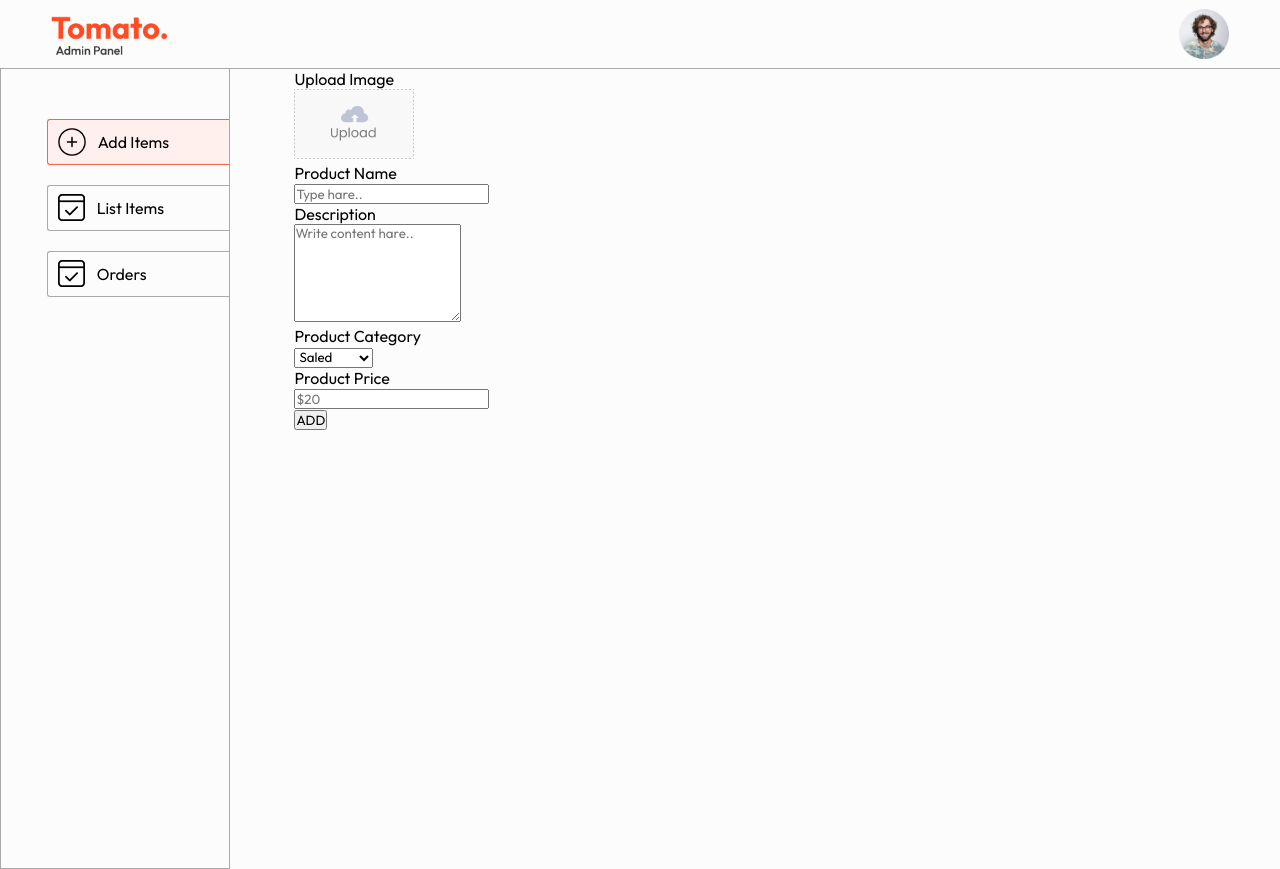
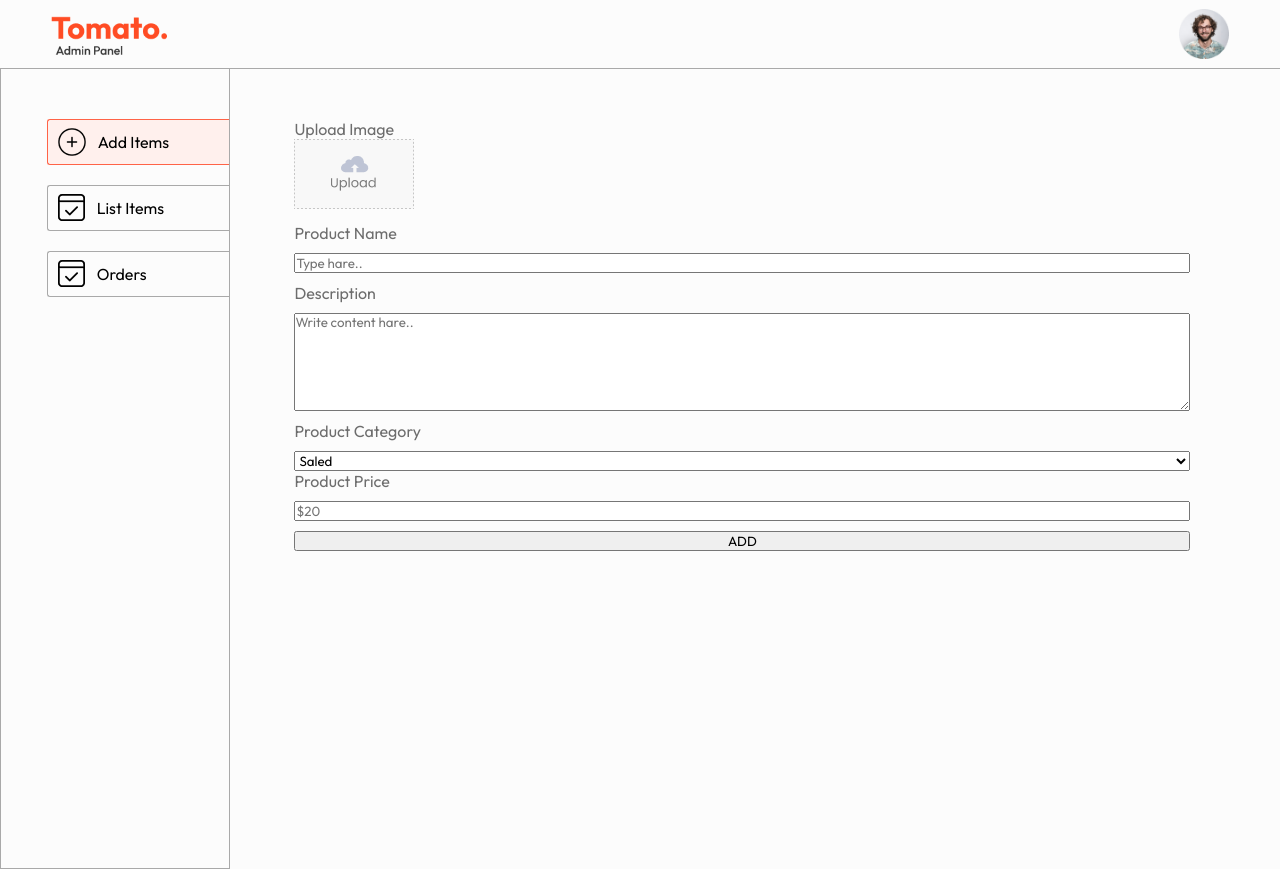
Before and after one commit to hasharas/Food-Delivery-app, a React app in the folder admin/: page /add in a window 1280 px wide. Built offline with nearby package versions, Linux system fonts and the light colour scheme; the HTML template or start-up script is replaced by a standard one.

Commit message:
Fix:fic some typing err

```diff
--- a/admin/src/index.css
+++ b/admin/src/index.css
@@ -26,3 +26,9 @@ hr {
 .app-componet {
   display: flex;
 }
+
+.flex-col {
+  display: flex;
+  flex-direction: column;
+  gap: 10px;
+}
--- a/admin/src/pages/Add/Add.css
+++ b/admin/src/pages/Add/Add.css
@@ -1,6 +1,9 @@
 .add {
   width: 70%;
   margin-left: max(5vw, 25px);
+  margin-top: 50px;
+  color: #6d6d6d;
+  font-size: 16px;
 }
 
 .flex-col {
--- a/admin/src/pages/Add/Add.jsx
+++ b/admin/src/pages/Add/Add.jsx
@@ -13,7 +13,7 @@ const Add = () => {
                               </label>
                               <input type="file" id='image' hidden required className='' />
                         </div>
-                        <div className="add-product-name flex col">
+                        <div className="add-product-name flex-col">
                               <p>Product Name</p>
                               <input type="text" name='name' placeholder='Type hare..' />
                         </div>
@@ -35,12 +35,13 @@ const Add = () => {
                                           <option value="Noodles">Noodles</option>
                                     </select>
                               </div>
-                              <div className="add-price">
+                              <div className="add-price flex-col">
                                     <p>Product Price</p>
                                     <input type="number" placeholder='$20' name='price' />
                               </div>
-                              <button type='submit' className='add-btn' >ADD</button>
+
                         </div>
+                        <button type='submit' className='add-btn' >ADD</button>
                   </form>
 
             </div>
```
